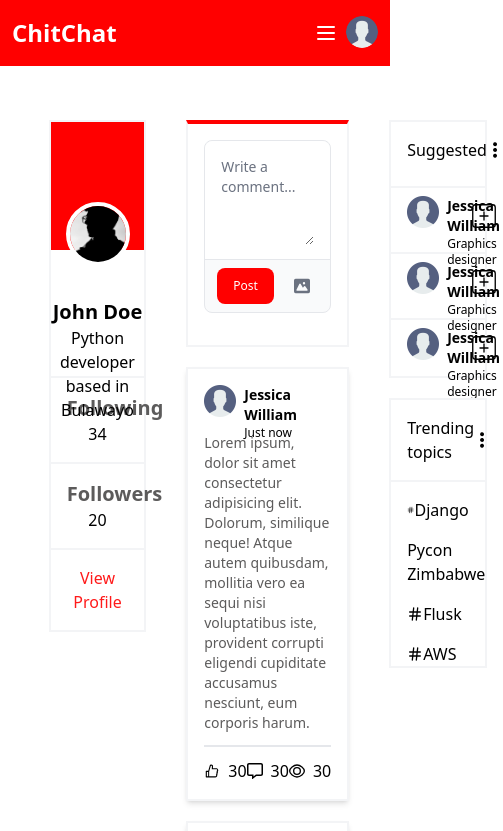
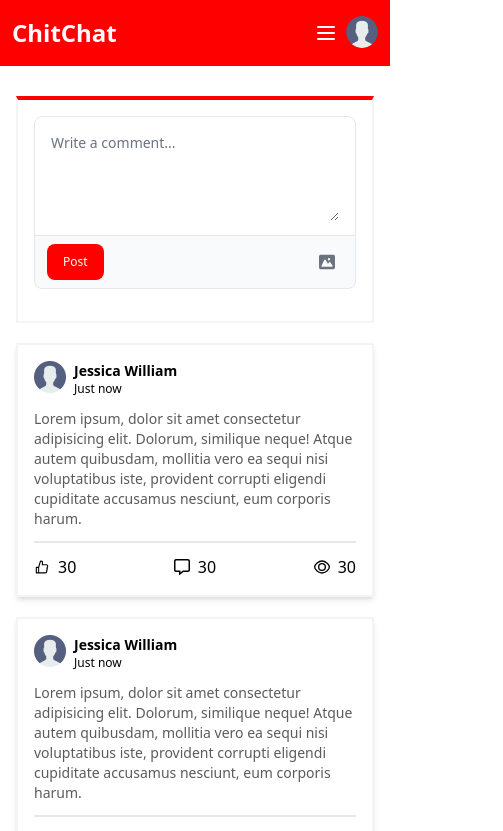
Before and after one commit to PythonBulawayo/ChitChat, a React (Vite) app in the folder frontend/: page / in a window 390 px wide. Shown: the top 831 px of the page, 503 px wide, since content can reach past the window. Built offline with nearby package versions, Linux system fonts and the light colour scheme.

Commit message:
added responsiveness

```diff
--- a/frontend/src/App.jsx
+++ b/frontend/src/App.jsx
@@ -12,7 +12,7 @@
 	return (
 		<>
 			<NavBar />
-			<div className="pt-20 w-full h-screen">
+			<div className="lg:pt-20 pt-10 w-full h-screen">
 				<Routes>
 					<Route path="/" element={<Home />} />
 					<Route path="/login" element={<Login />} />;
--- a/frontend/src/components/Home/SideBar.tsx
+++ b/frontend/src/components/Home/SideBar.tsx
@@ -15,7 +15,7 @@
 					<h1 className="text-xl font-bold text-center">{username}</h1>
 					<p className="text-base font-normal text-center">{bio}</p>
 				</div>
-				<div className="md:w-[6rem] md:h-[6rem] h-[4rem] w-[4rem] rounded-full absolute top-20 left-1/2 transform -translate-x-1/2 md:left-[6rem] md:translate-x-0 border-4 border-white flex items-center justify-center">
+				<div className="md:w-[6rem] md:h-[6rem] h-[3rem] w-[3rem] rounded-full absolute top-20 left-1/2 transform -translate-x-1/2 lg:left-[2rem] xl:left-[6rem]  md:translate-x-0 border-4 border-white flex items-center justify-center">
 					<img
 						src={images.profilePicture}
 						alt="profile"
--- a/frontend/src/components/Home/Suggested.tsx
+++ b/frontend/src/components/Home/Suggested.tsx
@@ -5,7 +5,7 @@
 
 const Suggested = () => {
 	return (
-		<div className="w-full border-2 border-gray-100">
+		<div className="border-2 border-gray-100 w-full">
 			<div className="flex justify-between items-center p-4">
 				<h2>Suggested</h2>
 				<button
--- a/frontend/src/components/Home/TrendingTopics.tsx
+++ b/frontend/src/components/Home/TrendingTopics.tsx
@@ -4,7 +4,7 @@
 
 const TrendingTopic = () => {
 	return (
-		<div className="border-2 border-gray-100 bg-white">
+		<div className="border-2 border-gray-100 bg-white w-full">
 			<div className="flex justify-between items-center border-b-2 border-gray-100 p-4">
 				<h2>Trending topics</h2>
 				<button
--- a/frontend/src/components/NavBar/NavBar.tsx
+++ b/frontend/src/components/NavBar/NavBar.tsx
@@ -17,7 +17,7 @@
 					</span>
 				</a>
 				<div className="flex items-center justify-center space-x-2">
-					<form className="relative hidden lg:block">
+					<form className="relative hidden md:block">
 						<div className="relative">
 							<div className="absolute inset-y-0 start-0 flex items-center ps-3 pointer-events-none">
 								<svg
--- a/frontend/src/components/NavBar/NavButtons.tsx
+++ b/frontend/src/components/NavBar/NavButtons.tsx
@@ -3,24 +3,7 @@
 
 const NavButtons = () => {
 	return (
-		<ul className="flex items-center p-4 md:p-0 mt-4 font-medium rounded-lg md:space-x-2 lg:space-x-4 md:flex-row md:mt-0 border-2 md:border-0 border-primary-100 bg-primary-300 md:bg-primary-500">
-			<button className="hidden md:block lg:hidden">
-				<svg
-					className="w-6 h-6 text-white"
-					aria-hidden="true"
-					xmlns="http://www.w3.org/2000/svg"
-					fill="none"
-					viewBox="0 0 20 20"
-				>
-					<path
-						stroke="currentColor"
-						strokeLinecap="round"
-						strokeLinejoin="round"
-						strokeWidth="2"
-						d="m19 19-4-4m0-7A7 7 0 1 1 1 8a7 7 0 0 1 14 0Z"
-					/>
-				</svg>
-			</button>
+		<ul className="flex flex-col p-4 md:p-0 mt-4 font-medium rounded-lg md:space-x-2 lg:space-x-4 md:flex-row md:mt-0 border-2 md:border-0 border-primary-100 bg-primary-300 md:bg-primary-500">
 			<li className="flex md:flex-col flex-row justify-start md:justify-center items-center cursor-pointer group hover:text-primary-100">
 				<Link
 					to="/"
@@ -45,7 +28,7 @@
 					<span className="block md:hidden lg:block">Home</span>
 				</Link>
 			</li>
-				<li className="flex md:flex-col flex-row justify-start md:justify-center items-center cursor-pointer group hover:text-primary-100">
+			<li className="flex md:flex-col flex-row justify-start md:justify-center items-center cursor-pointer group hover:text-primary-100">
 				<Link
 					to="/messages"
 					className="py-1 px-3 text-white text-lg group-hover:text-primary-100 flex lg:flex-col lg:gap-0 gap-4 items-center"
--- a/frontend/src/pages/Home/HomePage.tsx
+++ b/frontend/src/pages/Home/HomePage.tsx
@@ -7,16 +7,18 @@
 export const Home = () => {
 	return (
 		<main className="w-full h-full bg-white">
-			<div className="flex gap-10 mx-auto w-3/4 h-full my-10">
-				<div className="w-1/3 flex flex-col space-y-5">
+			<div className="flex gap-5 lg:gap-10 mx-auto lg:w-3/4 w-full p-4 h-full my-10">
+				<div className="w-1/3 lg:flex flex-col space-y-5 hidden">
 					<SideBar />
 				</div>
-				<div className="w-2/3 flex flex-col space-y-4">
+				<div className="md:w-2/3 w-full flex flex-col space-y-4">
 					<MainCanvas />
 				</div>
-				<div className="flex w-1/3 flex-col space-y-5">
-					<Suggested />
-					<TrendingTopic />
+				<div className="md:w-1/3 w-full hidden md:block">
+					<div className="fixed flex flex-col space-y-5 lg:w-[19rem] w-[14rem]">
+						<Suggested />
+						<TrendingTopic />
+					</div>
 				</div>
 			</div>
 		</main>
```
